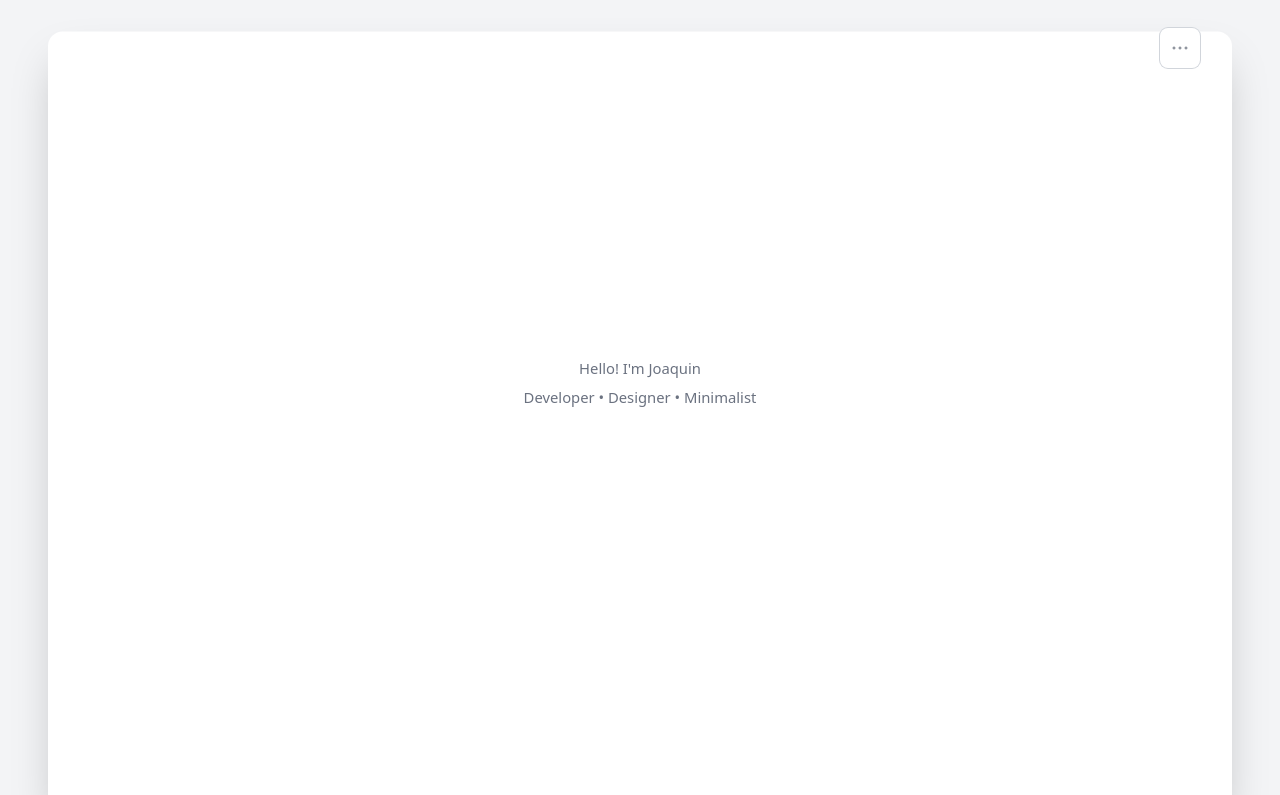
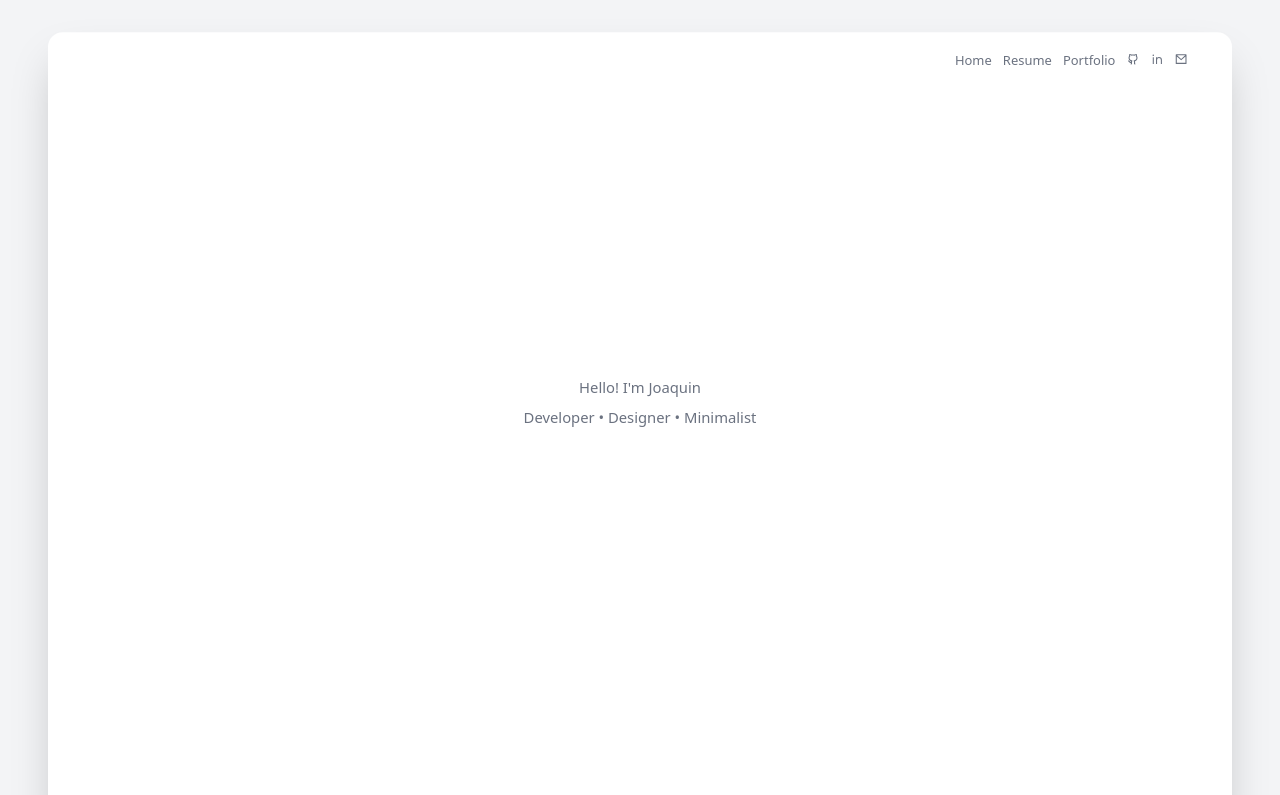
Before and after one commit to moquette/simple-shell, a React app: page / in a window 1280 px wide. Shown: the top 795 px of the page. Built offline with nearby package versions, Linux system fonts and the light colour scheme.

Commit message:
multi nav testing

```diff
--- a/src/App.tsx
+++ b/src/App.tsx
@@ -35,7 +35,7 @@ export default function App() {
     <Router>
       <ScrollToTop>
         <main className="main">
-          <div className="container mx-auto p-5 sm:px-2">
+          <div className="container mx-auto py-5 px-12 ">
             <Routes>
               <Route path="*" element={<PageNotFound />} />
               <Route path="/" element={<Home />} />
--- a/src/components/Nav.tsx
+++ b/src/components/Nav.tsx
@@ -12,11 +12,18 @@ import {
 
 export default function Nav() {
   return (
-    <Popover className="popover md:right-15 lg:right-20">
+    <Popover className="popover">
       {({open}) => (
         <>
+          <Popover.Overlay
+            className={`${
+              open
+                ? 'fixed inset-0 backdrop-filter backdrop-blur-sm bg-opacity-10'
+                : 'opacity-0'
+            } bg-white`}
+          />
           <Popover.Button
-            className={`popover-button ${open ? `` : `rotate-90 transform`}`}
+            className={`popover-button ${open ? `` : `rotate-90 transform `}`}
           >
             <svg width="24" height="24" fill="none" aria-hidden="true">
               <path
--- a/src/pages/Home.tsx
+++ b/src/pages/Home.tsx
@@ -1,12 +1,53 @@
 import React from 'react'
+import {NavLink} from 'react-router-dom'
+import {RiLinkedinLine, RiGithubLine, RiMailLine} from 'react-icons/ri'
 
 export default function Home() {
   return (
+    <>
+      <nav className="hidden w-full md:block">
+        <ul className="flex flex-row justify-end space-x-3 text-sm">
+          <NavLink to="/" className="navbar-link">
+            Home
+          </NavLink>
+          <NavLink to="/resume" className="navbar-link">
+            Resume
+          </NavLink>
+          <NavLink to="/portfolio" className="navbar-link">
+            Portfolio
+          </NavLink>
+          <a
+            href="https://github.com/moquette/"
+            target="_blank"
+            className="navbar-link"
+            rel="noreferrer"
+          >
+            <RiGithubLine className="inline-block mb-1" />
+          </a>
+          <a
+            href="https://www.linkedin.com/in/jmoquette/"
+            target="_blank"
+            className="navbar-link"
+            rel="noreferrer"
+          >
+            <RiLinkedinLine className="inline-block mb-1" />
+          </a>
+          <a
+            href="mailto:Joaquin A. Moquette<joaquin@moquette.us>?subject=Let's talk"
+            target="_blank"
+            className="navbar-link"
+            rel="noreferrer"
+          >
+            <RiMailLine className="inline-block mb-1" />
+          </a>
+        </ul>
+      </nav>
       <div className="home">
         <p>
           Hello! I&apos;m Joaquin
           <br /> Developer &bull; Designer &bull; Minimalist
         </p>
       </div>
+    </>
   )
 }
--- a/src/styles/nav.scss
+++ b/src/styles/nav.scss
@@ -1,8 +1,8 @@
 .popover {
-  @apply fixed  right-5 top-7;
+  @apply fixed  top-5 right-10 md:hidden;
 
   .popover-button {
-    @apply rounded-lg bg-white ring-1 ring-gray-300 p-2 transition  duration-150 ease-in-out focus:outline-none;
+    @apply relative rounded-lg  transition  duration-150 ease-in-out focus:outline-none;
   }
 
   .popover-panel {
```
Lines whose indentation alone changed are shown as unchanged.
